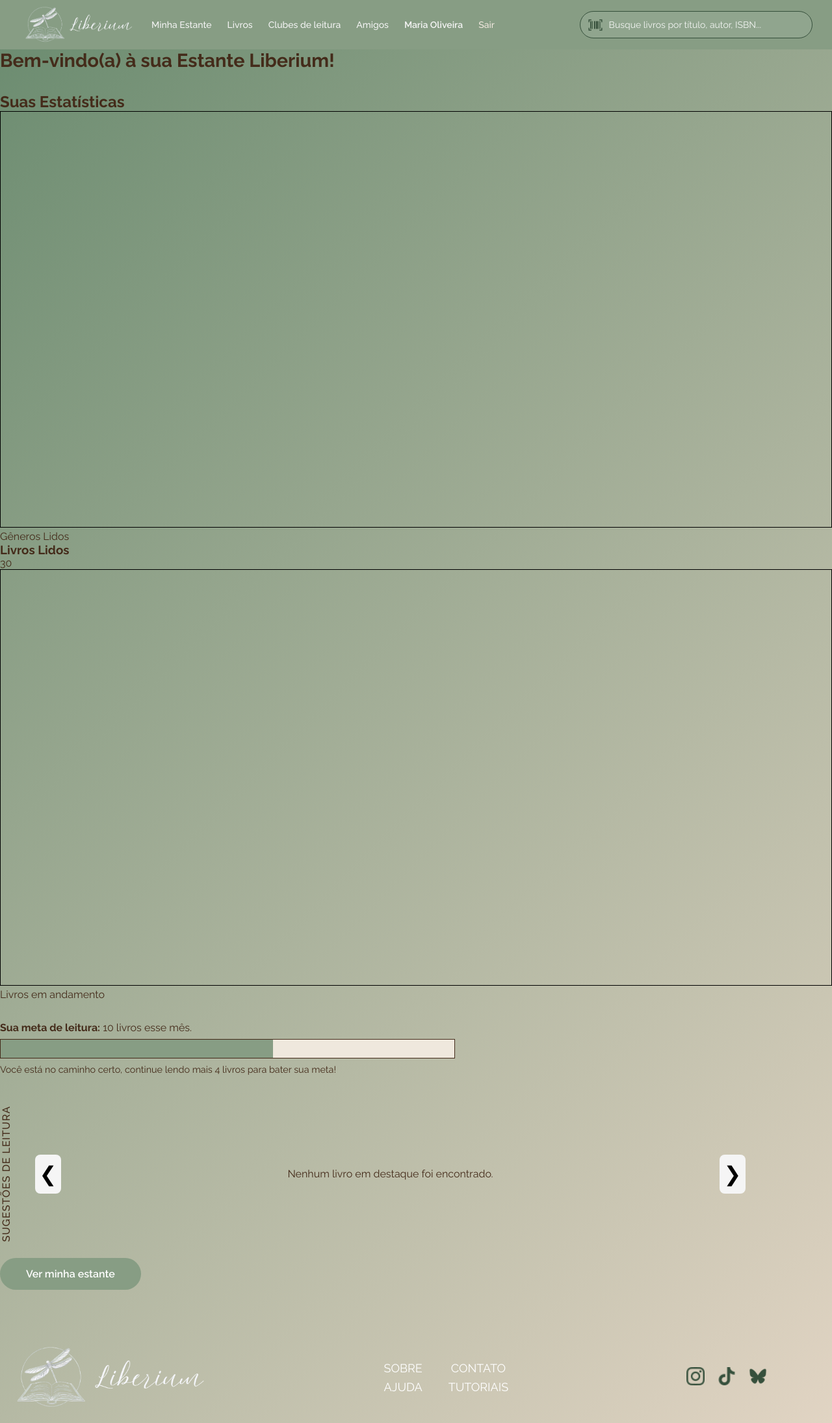
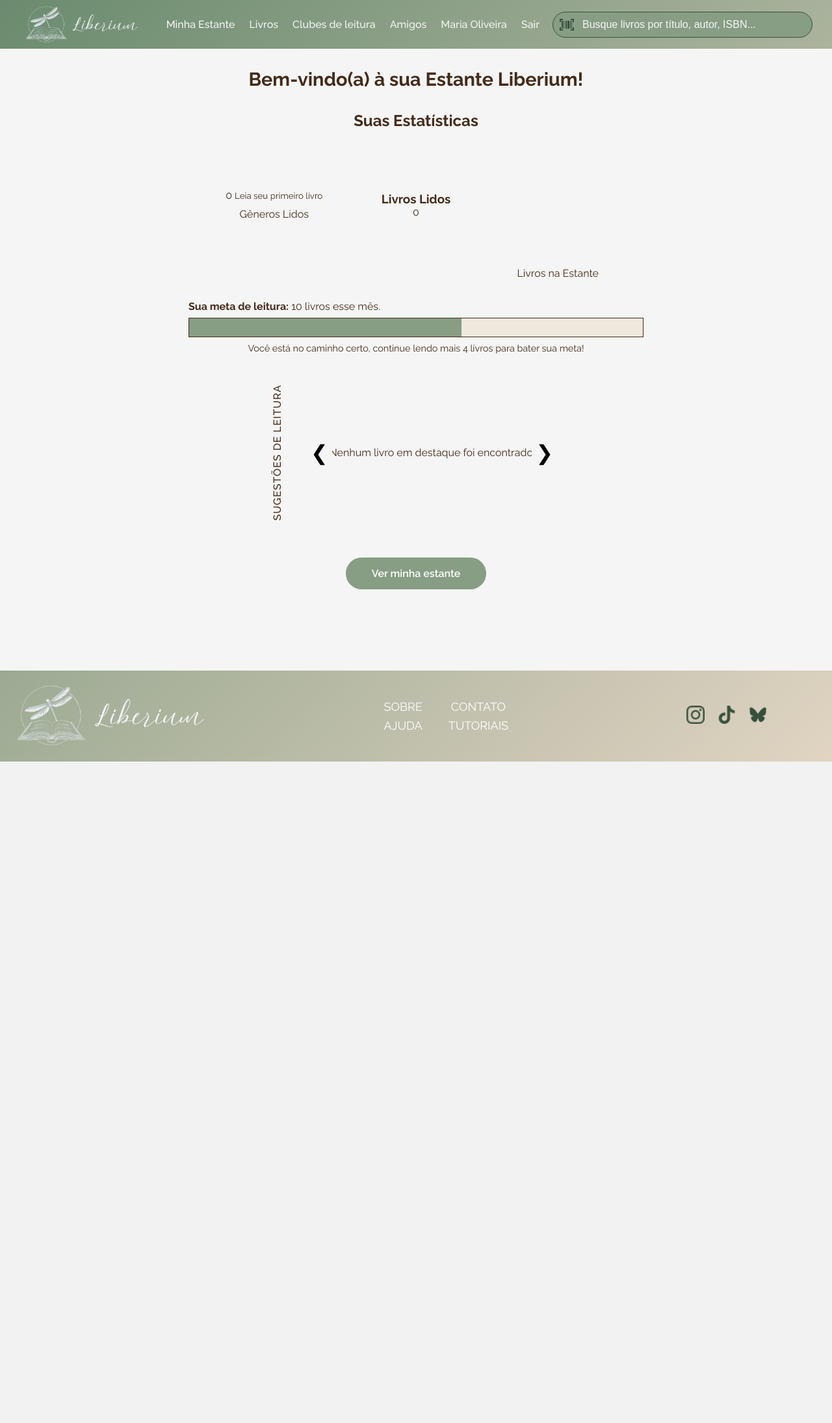
Before and after one commit to Isa-fee/Liberium, a Flask app: page /home in a window 1280 px wide. Shown: the whole page at 65% size. After the commit the page ends 1172 px from the top, so only its background shows below. Run offline with Flask 3, Linux system fonts and the light colour scheme; a user stored in the database is signed in; data comes from the database, SQL or seed files in the repository; data that the repository does not hold is empty; a map, chart or similar area stays blank.

Commit message:
ajuste no navbar e adição~de g´raficos

```diff
--- a/controllers/home_controller.py
+++ b/controllers/home_controller.py
@@ -1,7 +1,7 @@
 from flask import Blueprint, render_template
-from flask_login import login_required
-from models import Livro
-
+from flask_login import login_required, current_user
+from models import Livro, Estante
+from collections import Counter
 
 home_bp = Blueprint(
     'home',
@@ -22,10 +22,69 @@
         destaque=True
     ).limit(8).all()
 
+    itens_estante = Estante.query.filter_by(
+        usuario_id=current_user.id
+    ).all()
+
+    itens_lidos = [
+        item
+        for item in itens_estante
+        if item.status == "lido"
+    ]
+
+    itens_lendo = [
+        item
+        for item in itens_estante
+        if item.status == "lendo"
+    ]
+
+    itens_quero_ler = [
+        item
+        for item in itens_estante
+        if item.status == "quero ler"
+    ]
+
+    total_lidos = len(itens_lidos)
+    total_lendo = len(itens_lendo)
+    total_quero_ler = len(itens_quero_ler)
+    total_estante = len(itens_estante)
+
+    generos_lidos = []
+
+    for item in itens_lidos:
+
+        if item.livro and item.livro.genero:
+            generos_lidos.append(
+                item.livro.genero
+            )
+
+
+    contagem_generos = Counter(
+        generos_lidos
+    )
+
+
+    generos_labels = list(
+        contagem_generos.keys()
+    )
+
+    generos_valores = list(
+        contagem_generos.values()
+    )
+
     return render_template(
         "home/home.html",
-        livros=livros
+        livros=livros,
+
+        total_lidos=total_lidos,
+        total_lendo=total_lendo,
+        total_quero_ler=total_quero_ler,
+        total_estante=total_estante,
+
+        generos_labels=generos_labels,
+        generos_valores=generos_valores
     )
+
 
 @home_bp.route("/sobre")
 def sobre():
--- a/static/css/style.css
+++ b/static/css/style.css
@@ -25,9 +25,7 @@
     width: 100%; /* Garante que ele use a largura total */
 }
 
-canvas {
-    border: 1px solid black;
-}
+
 
 body {
     margin: 0;
@@ -103,323 +101,227 @@
     text-decoration: underline;
 }
 
+.content {
+    width: 100%;
+    min-height: calc(100vh - 70px);
+
+    background: var(--branco-floral);
+
+    padding: 20px 0 60px;
+
+    display: flex;
+    flex-direction: column;
+    align-items: center;
+
+    text-align: center;
+
+    margin: 0;
+}
+
 /* =========================================
-   NAVBAR PRINCIPAL
+   NAVBAR
 ========================================= */
 
-header {
-    width: 100%;
-    background: var(--verde-oliva);
-}
-
 .topnav {
-    width: 100%;
-    min-height: 76px;
+    height: 75px;
 
     display: flex;
     align-items: center;
+    justify-content: space-between;
 
-    gap: 28px;
+    gap: 20px;
 
-    padding: 8px 30px;
+    padding: 5px 30px;
 
     box-sizing: border-box;
 }
 
 
-/* =========================================
-   LOGO
-========================================= */
+/* LOGO */
 
-.logonav {
+.topnav .logonav {
+    height: 100%;
+
     display: flex;
     align-items: center;
 
     flex-shrink: 0;
 }
 
-.logonav a {
+.topnav .logonav a {
+    height: 100%;
+
     display: flex;
     align-items: center;
 }
 
-.navlogo {
-    width: 175px;
-    height: 58px;
+.topnav .navlogo {
+    height: 100%;
+    max-height: 60px;
+
+    width: auto;
+
+    display: block;
 
     object-fit: contain;
-
-    display: block;
 }
 
 
-/* =========================================
-   LINKS
-========================================= */
+/* LINKS DA NAVBAR */
 
-.links-nav {
+.topnav-links {
     display: flex;
     align-items: center;
 
-    gap: 24px;
+    gap: 22px;
 
-    flex-shrink: 0;
+    margin-left: auto;
 }
 
-.links-nav a {
-    position: relative;
-
+.topnav-links a {
     color: var(--branco-floral);
 
     text-decoration: none;
 
     font-family: "Raleway", sans-serif;
-    font-size: 14px;
+    font-size: 16px;
     font-weight: 500;
 
     white-space: nowrap;
 
-    padding: 8px 0;
-
-    transition: color 0.2s ease;
+    transition: 0.2s;
 }
 
-.links-nav a:hover {
+.topnav-links a:hover {
     color: var(--marrom-cafe);
 }
 
 
-/* linha no hover */
+/* BUSCA */
 
-.links-nav a::after {
-    content: "";
+.topnav .busca {
+    position: relative;
 
-    position: absolute;
+    width: 400px;
 
-    left: 0;
-    bottom: 2px;
-
-    width: 0;
-    height: 2px;
-
-    border-radius: 2px;
-
-    background: var(--marrom-cafe);
-
-    transition: width 0.2s ease;
+    flex-shrink: 0;
 }
 
-.links-nav a:hover::after {
+.topnav .pesquisa {
     width: 100%;
-}
-
-
-/* =========================================
-   PERFIL
-========================================= */
-
-.links-nav .perfil-nav {
-    font-weight: 600;
-}
-
-
-/* =========================================
-   SAIR
-========================================= */
-
-.links-nav .sair-nav {
-    color: #f2e8df;
-}
-
-.links-nav .sair-nav:hover {
-    color: var(--marrom-cafe);
-}
-
-
-/* =========================================
-   BUSCA
-========================================= */
-
-.busca {
-    position: relative;
-
-    display: flex;
-    align-items: center;
-
-    width: min(400px, 28vw);
-
-    margin-left: auto;
-
-    flex-shrink: 1;
-}
-
-.pesquisa {
-    width: 100%;
-    height: 42px;
-
-    padding: 10px 16px 10px 44px;
-
-    border: 1px solid var(--verde-musgo);
-
-    border-radius: 24px;
-
-    outline: none;
-
-    background: rgba(255, 255, 255, 0.08);
 
     color: white;
 
-    font-family: "Raleway", sans-serif;
-    font-size: 14px;
+    border: 1px solid var(--verde-musgo);
+    border-radius: 20px;
 
-    transition:
-        background 0.2s ease,
-        border-color 0.2s ease;
+    font-size: 16px;
+
+    background-color: var(--verde-oliva);
+
+    padding: 10px 15px 10px 45px;
 }
 
-.pesquisa:focus {
-    background: rgba(255, 255, 255, 0.13);
-
-    border-color: var(--marrom-cafe);
+.topnav .pesquisa::placeholder {
+    color: #f7f6f8;
 }
 
-.pesquisa::placeholder {
-    color: rgba(255, 255, 255, 0.9);
-}
-
-
-/* =========================================
-   ÍCONE DA BUSCA
-========================================= */
-
-.busca .material-symbols-outlined {
+.topnav .busca .material-symbols-outlined {
     position: absolute;
 
-    left: 13px;
+    left: 10px;
     top: 50%;
 
     transform: translateY(-50%);
 
     color: var(--verde-musgo);
 
-    font-size: 23px;
-
-    pointer-events: none;
-}
-
-.material-symbols-outlined {
-    font-variation-settings:
-        'FILL' 0,
-        'wght' 400,
-        'GRAD' 0,
-        'opsz' 48;
+    cursor: pointer;
 }
 
 
 /* =========================================
-   RESPONSIVIDADE DA NAVBAR
+   GRÁFICOS DA HOME
 ========================================= */
 
-@media (max-width: 1200px) {
+.estatisticas-container {
+    display: flex;
+    align-items: center;
+    justify-content: center;
+
+    gap: 50px;
+
+    width: 100%;
+}
+
+.grafico {
+    width: 230px;
+    height: 230px;
+
+    display: flex;
+    flex-direction: column;
+    align-items: center;
+    justify-content: center;
+}
+
+.grafico canvas {
+    width: 200px !important;
+    height: 200px !important;
+
+    max-width: 200px;
+    max-height: 200px;
+}
+
+.grafico p {
+    margin-top: 10px;
+}
+
+/* RESPONSIVIDADE */
+
+@media (max-width: 1100px) {
 
     .topnav {
-        gap: 18px;
+        height: auto;
 
-        padding-left: 20px;
-        padding-right: 20px;
+        flex-wrap: wrap;
+
+        padding: 10px 20px;
     }
 
-    .links-nav {
-        gap: 16px;
+    .topnav-links {
+        gap: 15px;
     }
 
-    .links-nav a {
-        font-size: 13px;
+    .topnav .busca {
+        width: 300px;
     }
-
-    .navlogo {
-        width: 145px;
-    }
-
-    .busca {
-        width: min(300px, 25vw);
-    }
-
 }
 
 
-@media (max-width: 992px) {
-
-    .topnav {
-        flex-wrap: wrap;
-
-        justify-content: space-between;
-
-        padding-top: 12px;
-        padding-bottom: 12px;
-    }
-
-    .logonav {
-        order: 1;
-    }
-
-    .links-nav {
-        order: 2;
-
-        flex: 1;
-
-        justify-content: flex-end;
-    }
-
-    .busca {
-        order: 3;
-
-        width: 100%;
-
-        margin-left: 0;
-    }
-
-}
-
-
-@media (max-width: 700px) {
+@media (max-width: 800px) {
 
     .topnav {
         flex-direction: column;
 
         align-items: center;
 
-        gap: 12px;
+        gap: 15px;
     }
 
-    .navlogo {
-        width: 170px;
-        height: auto;
-    }
-
-    .links-nav {
-        width: 100%;
+    .topnav-links {
+        margin-left: 0;
 
         justify-content: center;
 
         flex-wrap: wrap;
-
-        gap: 8px 18px;
     }
 
-    .links-nav a {
-        font-size: 13px;
-    }
-
-    .busca {
+    .topnav .busca {
         width: 100%;
 
         max-width: 400px;
     }
-
 }
-
-
 /* RODAPÉ */
 .rodape {
     display: flex;
@@ -476,6 +378,7 @@
 /* CARROSSEL */
 
 .titulo-home {
+    margin-top: 10px;
     font-size: 1.8rem;
     margin-bottom: 2rem;
 }
@@ -804,10 +707,6 @@
     color: #333333;
 }
 
-#generosLidos, #livrosAndamento {
-    width: 100%;
-    height: 100%
-}
 
 .livro-info {
     flex: 1 1 280px;
--- /dev/null
+++ b/static/js/home.js
@@ -0,0 +1,133 @@
+document.addEventListener("DOMContentLoaded", function () {
+
+    // ======================================
+    // DADOS VINDOS DO FLASK
+    // ======================================
+
+    const elementoDados = document.getElementById("dados-home");
+
+    if (!elementoDados) {
+        return;
+    }
+
+    const dados = JSON.parse(elementoDados.textContent);
+
+    const generosLabels = dados.generos_labels;
+    const generosValores = dados.generos_valores;
+
+    const totalLidos = dados.total_lidos;
+    const totalLendo = dados.total_lendo;
+    const totalQueroLer = dados.total_quero_ler;
+
+
+    // ======================================
+    // GRÁFICO DE GÊNEROS LIDOS
+    // ======================================
+
+    const canvasGeneros =
+        document.getElementById("generosLidos");
+
+    if (
+        canvasGeneros &&
+        generosValores.length > 0
+    ) {
+
+        new Chart(canvasGeneros, {
+
+            type: "doughnut",
+
+            data: {
+
+                labels: generosLabels,
+
+                datasets: [
+                    {
+                        data: generosValores,
+
+                        backgroundColor: [
+                            "#879d84",
+                            "#36503c",
+                            "#c8b39b",
+                            "#a7b99f",
+                            "#6c5338",
+                            "#d7e2cf"
+                        ],
+
+                        borderWidth: 0
+                    }
+                ]
+            },
+
+            options: {
+                responsive: true,
+                maintainAspectRatio: true,
+
+                plugins: {
+                    legend: {
+                        position: "bottom"
+                    }
+                }
+            }
+        });
+    }
+
+
+    // ======================================
+    // GRÁFICO DA SITUAÇÃO DA ESTANTE
+    // ======================================
+
+    const canvasEstante =
+    document.getElementById("livrosAndamento");
+
+    const totalLivros =
+        totalLidos +
+        totalLendo +
+        totalQueroLer;
+
+    if (canvasEstante && totalLivros > 0) {
+
+        new Chart(canvasEstante, {
+
+            type: "doughnut",
+
+            data: {
+
+                labels: [
+                    "Lidos",
+                    "Lendo",
+                    "Quero ler"
+                ],
+
+                datasets: [
+                    {
+                        data: [
+                            totalLidos,
+                            totalLendo,
+                            totalQueroLer
+                        ],
+
+                        backgroundColor: [
+                            "#36503c",
+                            "#879d84",
+                            "#c8b39b"
+                        ],
+
+                        borderWidth: 0
+                    }
+                ]
+            },
+
+            options: {
+                responsive: true,
+                maintainAspectRatio: true,
+
+                plugins: {
+                    legend: {
+                        position: "bottom"
+                    }
+                }
+            }
+        });
+    }
+
+});
--- a/templates/base.html
+++ b/templates/base.html
@@ -44,7 +44,7 @@
         </div>
 
 
-        <div class="links-nav">
+        <div class="topnav-links">
 
             <a href="{{ url_for('estante_bp.estante') }}">
                 Minha Estante
@@ -62,13 +62,13 @@
                 Amigos
             </a>
 
+            <a href="{{ url_for('user_bp.perfil') }}">
+                {{ current_user.nome }}
+            </a>
+
             {% if current_user.is_authenticated %}
 
-                <a href="{{ url_for('user_bp.perfil') }}" class="perfil-nav">
-                    {{ current_user.nome }}
-                </a>
-
-                <a href="{{ url_for('user_bp.logout') }}" class="sair-nav">
+                <a href="{{ url_for('user_bp.logout') }}">
                     Sair
                 </a>
 
--- a/templates/home/home.html
+++ b/templates/home/home.html
@@ -17,18 +17,43 @@
         <div class="estatisticas-container">
 
             <div class="grafico">
-                <canvas id="generosLidos"></canvas>
-                <p>Gêneros Lidos</p>
+
+                {% if total_lidos > 0 %}
+
+                    <canvas id="generosLidos"></canvas>
+
+                {% else %}
+
+                    <div class="grafico-vazio">
+                        <span>0</span>
+                        <small>
+                            Leia seu primeiro livro
+                        </small>
+                    </div>
+
+                {% endif %}
+
+                <p>
+                    Gêneros Lidos
+                </p>
+
             </div>
 
             <div class="numero-livros">
-                <h3>Livros Lidos</h3>
-                <span>30</span>
+
+                <h3>
+                    Livros Lidos
+                </h3>
+
+                <span>
+                    {{ total_lidos }}
+                </span>
+
             </div>
 
             <div class="grafico">
                 <canvas id="livrosAndamento"></canvas>
-                <p>Livros em andamento</p>
+                <p>Livros na Estante</p>
             </div>
 
         </div>
@@ -128,4 +153,22 @@
 
 </div>
 
+
+<script
+    id="dados-home"
+    type="application/json"
+>
+{
+    "generos_labels": {{ generos_labels | tojson }},
+    "generos_valores": {{ generos_valores | tojson }},
+    "total_lidos": {{ total_lidos | tojson }},
+    "total_lendo": {{ total_lendo | tojson }},
+    "total_quero_ler": {{ total_quero_ler | tojson }}
+}
+</script>
+
+<script src="https://cdn.jsdelivr.net/npm/chart.js"></script>
+
+<script src="{{ url_for('static', filename='js/home.js') }}"></script>
+
 {% endblock %}
```
